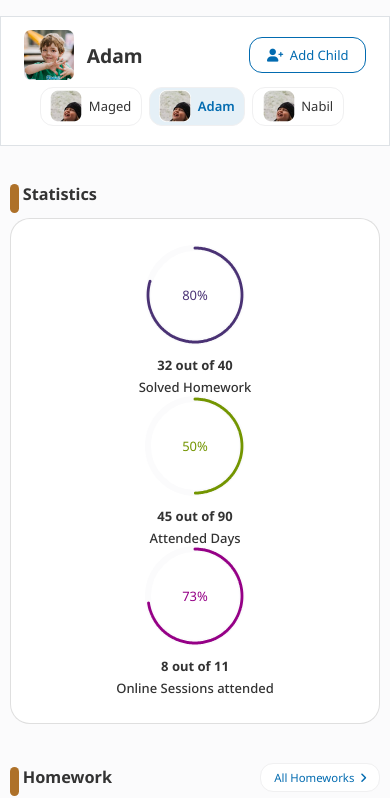
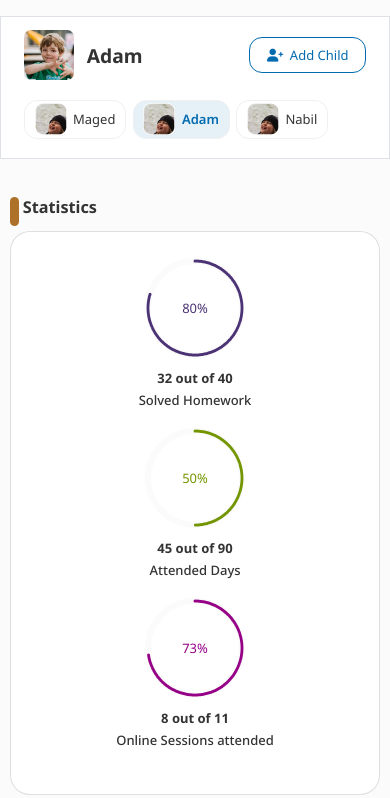
Before and after one commit to ahmedazimbayoumi/nagwa-task, a website: page main/index.html in a window 390 px wide. Shown: the part 81-879 px from the top of the page. Drawn offline with Linux system fonts and the light colour scheme.

Commit message:
ui changes

```diff
--- a/main/index.html
+++ b/main/index.html
@@ -97,21 +97,21 @@
     <h3 class="h5 fw-bold main-card-title mb-3">Statistics</h3>
     <div class="card round-2 p-22 mb-5">
       <div class="row">
-        <div class="col-md-4 text-center">
+        <div class="col-md-4 text-center mb-4 mb-md-0">
           <div class="progress1 progress-chart"></div>
           <div class="mt-3">
             <h4 class="h6 fw-bold">32 out of 40</h4>
             <h5 class="h6 mb-0">Solved Homework</h5>
           </div>
         </div>
-        <div class="col-md-4 text-center">
+        <div class="col-md-4 text-center mb-4 mb-md-0">
           <div class="progress2 progress-chart"></div>
           <div class="mt-3">
             <h4 class="h6 fw-bold">45 out of 90</h4>
             <h5 class="h6 mb-0">Attended Days</h5>
           </div>
         </div>
-        <div class="col-md-4 text-center">
+        <div class="col-md-4 text-center mb-4 mb-md-0">
           <div class="progress3 progress-chart"></div>
           <div class="mt-3">
             <h4 class="h6 fw-bold">8 out of 11</h4>
--- a/main/sass/style-files/_responsive.scss
+++ b/main/sass/style-files/_responsive.scss
@@ -12,9 +12,9 @@
     .btns-card {
         order: 3;
         flex-wrap: wrap;
-        justify-content: center;
-        margin: auto !important;
-        margin-top: .5rem !important;
+        justify-content: flex-start;
+        margin: 0 !important;
+        margin-top: 1.5rem !important;
 
         .btn {
             margin-bottom: .5rem;
```
Also changed, not shown: main/assets/css/main.css, main/assets/css/main.min.css.
